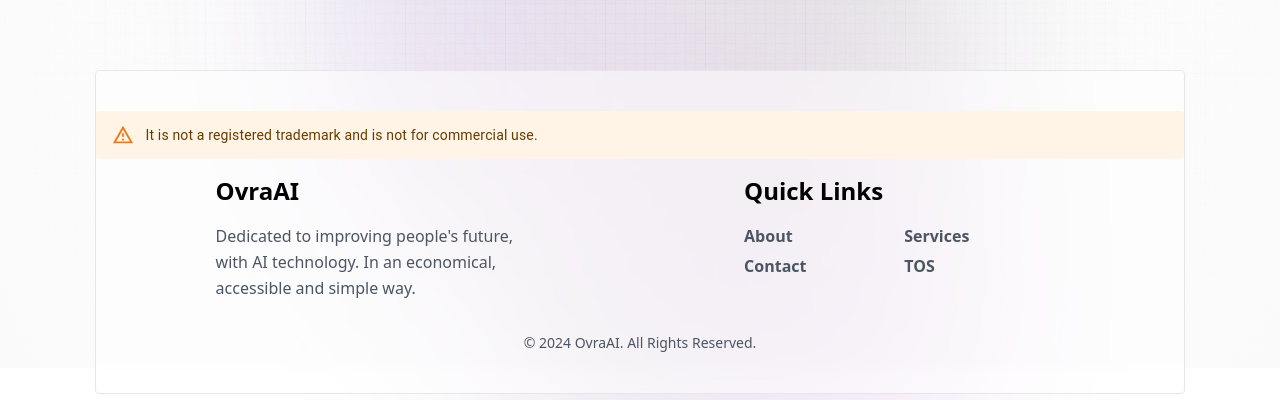
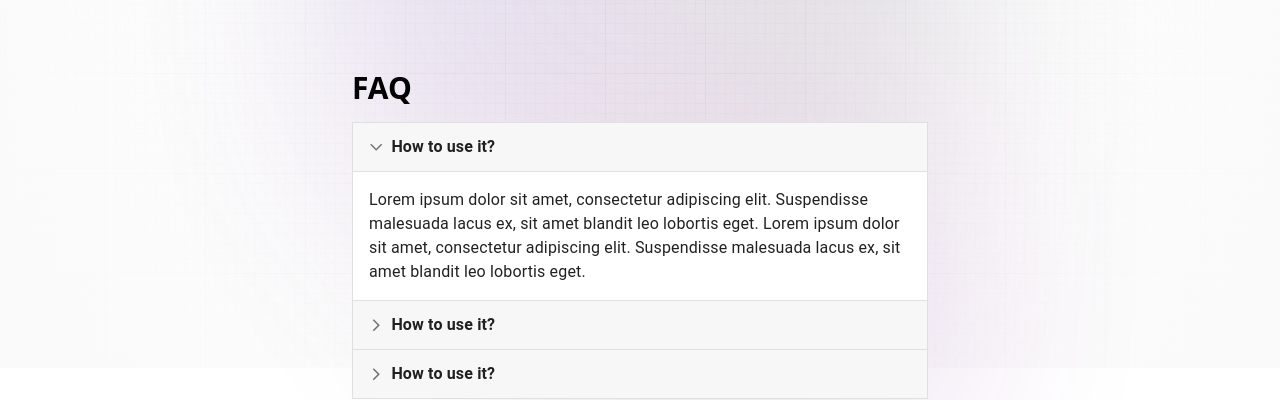
Before and after one commit to VFPT/ovra-prompt, a React (Vite) app: page / in a window 1280 px wide. Shown: the part 432-832 px from the top of the page. Built offline with nearby package versions, Linux system fonts and the light colour scheme; no server answers; a web font is replaced by a local one.

Commit message:
add: accordion component

```diff
--- a/src/App.css
+++ b/src/App.css
@@ -151,3 +151,7 @@
 .footer-bottom {
   @apply text-center mt-4 text-sm;
 }
+
+.faq-title {
+  @apply text-3xl font-extrabold mb-4 text-black;
+}
--- a/src/App.jsx
+++ b/src/App.jsx
@@ -1,5 +1,6 @@
 import Hero from "./components/Hero";
 import Demo from "./components/Demo";
+import Accordion from "./components/Accordion"
 import Footer from "./components/Footer"
 
 import "./App.css";
@@ -14,6 +15,7 @@ const App = () => {
       <div className='app'>
         <Hero />
         <Demo />
+        <Accordion />
         <Footer />
       </div>
     </main>
--- /dev/null
+++ b/src/components/Accordion.jsx
@@ -0,0 +1,104 @@
+import * as React from 'react';
+import { styled } from '@mui/material/styles';
+import ArrowForwardIosSharpIcon from '@mui/icons-material/ArrowForwardIosSharp';
+import MuiAccordion from '@mui/material/Accordion';
+import MuiAccordionSummary from '@mui/material/AccordionSummary';
+import MuiAccordionDetails from '@mui/material/AccordionDetails';
+import Typography from '@mui/material/Typography';
+
+const Accordion = styled((props) => (
+  <MuiAccordion disableGutters elevation={0} square {...props} />
+))(({ theme }) => ({
+  border: `1px solid ${theme.palette.divider}`,
+  '&:not(:last-child)': {
+    borderBottom: 0,
+  },
+  '&::before': {
+    display: 'none',
+  },
+}));
+
+const AccordionSummary = styled((props) => (
+  <MuiAccordionSummary
+    expandIcon={<ArrowForwardIosSharpIcon sx={{ fontSize: '0.9rem' }} />}
+    {...props}
+  />
+))(({ theme }) => ({
+  backgroundColor:
+    theme.palette.mode === 'dark'
+      ? 'rgba(255, 255, 255, .05)'
+      : 'rgba(0, 0, 0, .03)',
+  flexDirection: 'row-reverse',
+  '& .MuiAccordionSummary-expandIconWrapper.Mui-expanded': {
+    transform: 'rotate(90deg)',
+  },
+  '& .MuiAccordionSummary-content': {
+    marginLeft: theme.spacing(1),
+  },
+}));
+
+const AccordionDetails = styled(MuiAccordionDetails)(({ theme }) => ({
+  padding: theme.spacing(2),
+  borderTop: '1px solid rgba(0, 0, 0, .125)',
+}));
+
+export default function CustomizedAccordions() {
+  const [expanded, setExpanded] = React.useState('panel1');
+
+  const handleChange = (panel) => (event, newExpanded) => {
+    setExpanded(newExpanded ? panel : false);
+  };
+
+  return (
+    <div className='w-full max-w-xl pb-20 rounded-sm'>
+    <div>
+        <h1 className="faq-title">FAQ</h1>
+    </div>
+      <Accordion expanded={expanded === 'panel1'} onChange={handleChange('panel1')}>
+        <AccordionSummary aria-controls="panel1d-content" id="panel1d-header">
+          <Typography>
+            <p className='font-bold '>How to use it?</p>
+          </Typography>
+        </AccordionSummary>
+        <AccordionDetails>
+          <Typography>
+            Lorem ipsum dolor sit amet, consectetur adipiscing elit. Suspendisse
+            malesuada lacus ex, sit amet blandit leo lobortis eget. Lorem ipsum dolor
+            sit amet, consectetur adipiscing elit. Suspendisse malesuada lacus ex,
+            sit amet blandit leo lobortis eget.
+          </Typography>
+        </AccordionDetails>
+      </Accordion>
+      <Accordion expanded={expanded === 'panel2'} onChange={handleChange('panel2')}>
+        <AccordionSummary aria-controls="panel2d-content" id="panel2d-header">
+          <Typography>
+            <p className='font-bold'>How to use it?</p>
+          </Typography>
+        </AccordionSummary>
+        <AccordionDetails>
+          <Typography>
+            Lorem ipsum dolor sit amet, consectetur adipiscing elit. Suspendisse
+            malesuada lacus ex, sit amet blandit leo lobortis eget. Lorem ipsum dolor
+            sit amet, consectetur adipiscing elit. Suspendisse malesuada lacus ex,
+            sit amet blandit leo lobortis eget.
+          </Typography>
+        </AccordionDetails>
+      </Accordion>
+      <Accordion expanded={expanded === 'panel3'} onChange={handleChange('panel3')}>
+        <AccordionSummary aria-controls="panel3d-content" id="panel3d-header">
+          <Typography>
+            <p className='font-bold'>How to use it?</p>
+          </Typography>
+        </AccordionSummary>
+        <AccordionDetails>
+          <Typography>
+            Lorem ipsum dolor sit amet, consectetur adipiscing elit. Suspendisse
+            malesuada lacus ex, sit amet blandit leo lobortis eget. Lorem ipsum dolor
+            sit amet, consectetur adipiscing elit. Suspendisse malesuada lacus ex,
+            sit amet blandit leo lobortis eget.
+          </Typography>
+        </AccordionDetails>
+      </Accordion>
+    </div>
+  );
+}
--- a/src/components/Footer.jsx
+++ b/src/components/Footer.jsx
@@ -1,13 +1,8 @@
 import React from 'react';
-
-import Alert from '@mui/material/Alert';
 
 const Footer = () => {
     return (
         <footer className="footer">
-            <Alert severity="warning">
-                It is not a registered trademark and is not for commercial use.
-            </Alert>
             <div className="footer-content">
                 <div className="footer-section about">
                     <h2 className="footer-title">OvraAI</h2>
--- a/src/components/Hero.jsx
+++ b/src/components/Hero.jsx
@@ -10,7 +10,7 @@ const Hero = () => {
         <button
           type='button'
           onClick={() =>
-            window.open("https://ovra.ai/", "_blank")
+            window.open("https://vicvenpet.xyz/", "_blank")
           }
           className='black_btn'
         >
```
